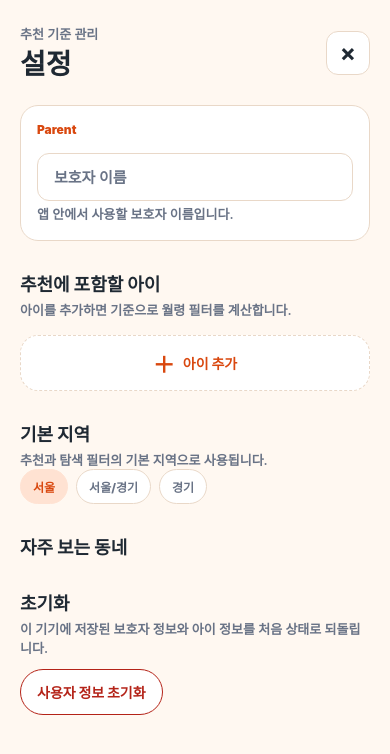
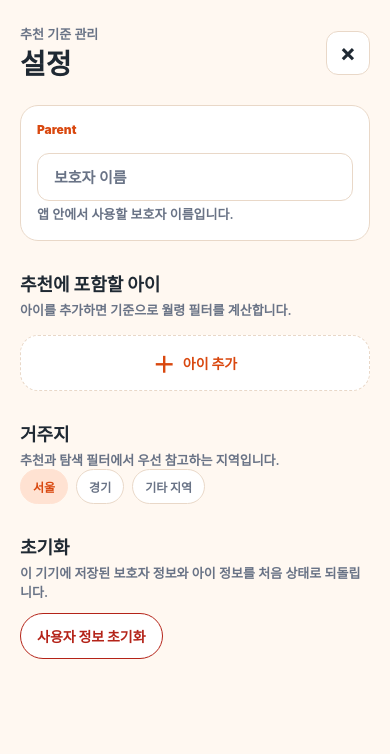
Before and after one commit to lingi04/babyroo, a React Native app in the folder app/: screen / in a window 390 px wide. Both pictures are taken after a click on the element "Open user settings". Shown: the top 754 px of the page. Built offline with nearby package versions, Linux system fonts and the light colour scheme.

Commit message:
feat: polish user setting page

```diff
--- a/app/App.tsx
+++ b/app/App.tsx
@@ -832,7 +832,7 @@ function SettingsScreen({
 }) {
   const selectedChildren = sortChildrenByAge(getSelectedChildren(user));
   const childrenByAge = sortChildrenByAge(user.children);
-  const regions = ['서울', '서울/경기', '경기'];
+  const regions = ['서울', '경기', '기타 지역'];
   const [displayNameDraft, setDisplayNameDraft] = useState(user.displayName);
   const [datePickerOpen, setDatePickerOpen] = useState(false);
   const [datePickerTarget, setDatePickerTarget] = useState<string | null>(null);
@@ -1079,24 +1079,15 @@ function SettingsScreen({
       </View>
 
       <View style={styles.settingsSection}>
-        <Text style={styles.sectionTitle}>기본 지역</Text>
+        <Text style={styles.sectionTitle}>거주지</Text>
         <Text style={styles.sectionMeta}>
-          추천과 탐색 필터의 기본 지역으로 사용됩니다.
+          추천과 탐색 필터에서 우선 참고하는 지역입니다.
         </Text>
         <View style={styles.wrapRow}>
           {regions.map(region => (
             <Pressable key={region} onPress={() => onSelectRegion(region)}>
               <Chip label={region} selected={region === user.homeRegion} />
             </Pressable>
-          ))}
-        </View>
-      </View>
-
-      <View style={styles.settingsSection}>
-        <Text style={styles.sectionTitle}>자주 보는 동네</Text>
-        <View style={styles.wrapRow}>
-          {user.preferredLocalities.map(locality => (
-            <Chip key={locality} label={locality} selected />
           ))}
         </View>
       </View>
```
Also changed, not shown: 1 other file (tests, documents, lock files or other folders).
